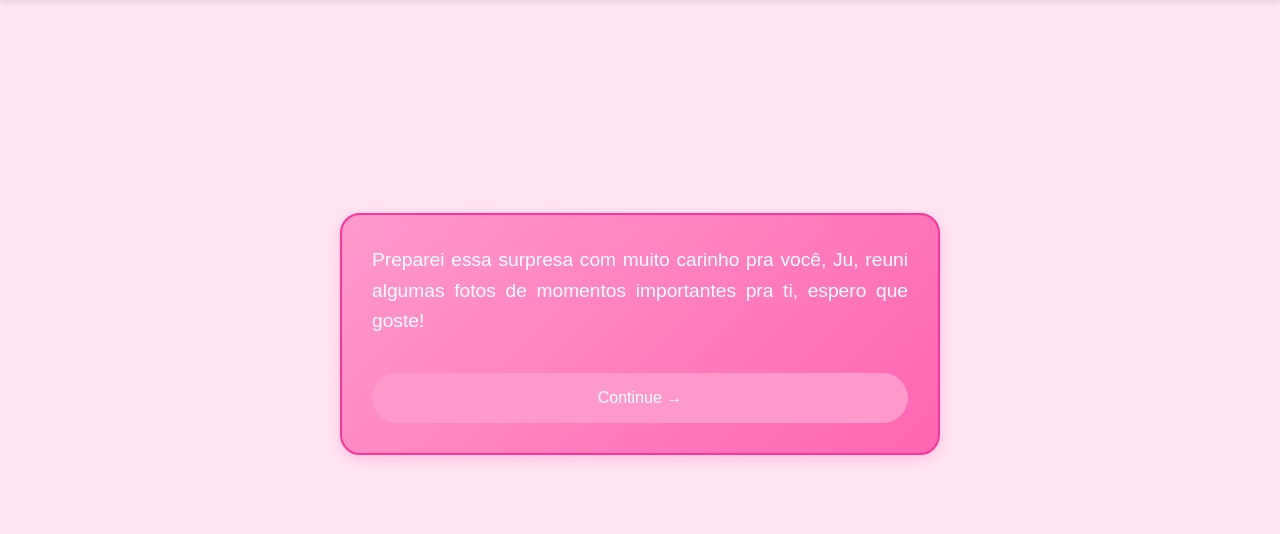
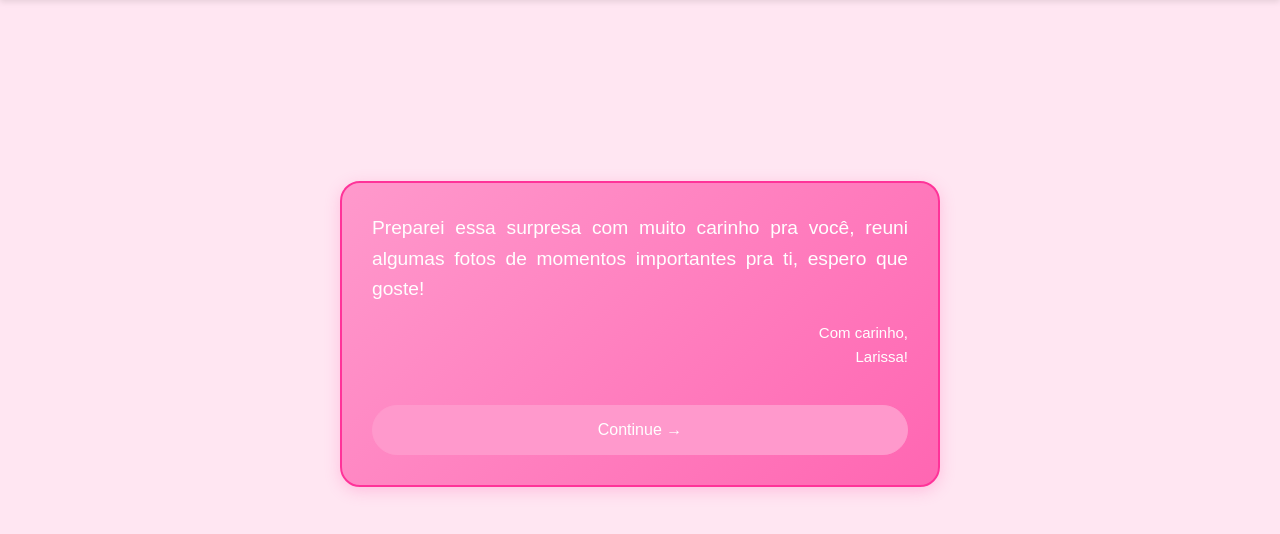
Before and after one commit to LariSevilha/birthday-ju, a plain HTML site: page index.html in a window 1280 px wide. Shown: the part 66-600 px from the top of the page. Drawn offline with nearby package versions, Linux system fonts and the light colour scheme.

Commit message:
add text

```diff
--- a/index.html
+++ b/index.html
@@ -98,9 +98,9 @@
     </nav>
 
     <div class="card card-custom">
-               <p class="text-card">Preparei essa surpresa com muito carinho pra você, Ju, reuni algumas fotos de momentos importantes pra ti, espero que goste!</p>
+               <p class="text-card">Preparei essa surpresa com muito carinho pra você, reuni algumas fotos de momentos importantes pra ti, espero que goste!</p>
 
-        <!-- <p class="dedicatoria">Com amor, <br> sua loira!</p> -->
+         <p class="dedicatoria">Com carinho, <br> Larissa!</p>
         <a href="index2.html" class="btn btn-custom">Continue →</a>
     </div>
 </body>
```
